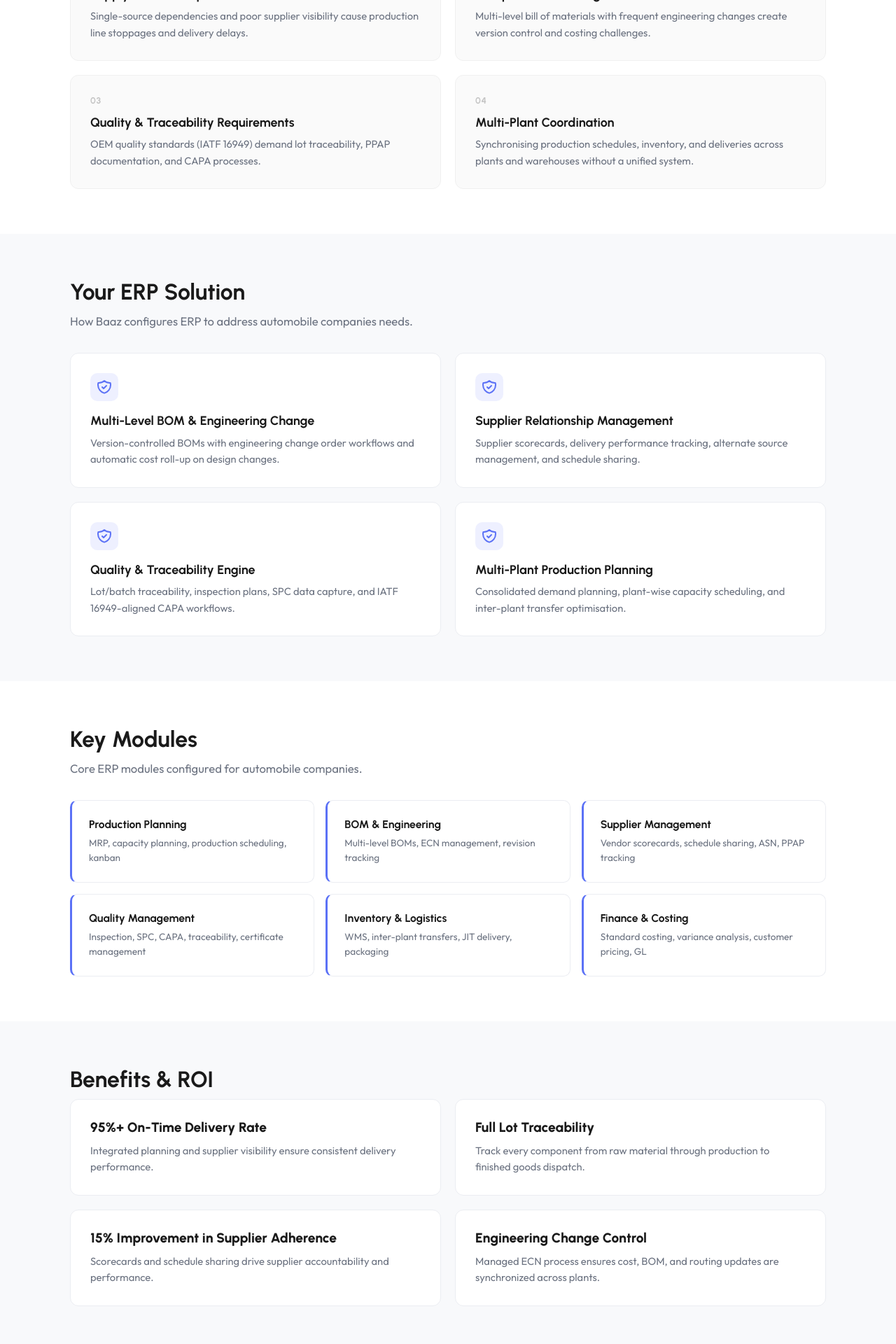
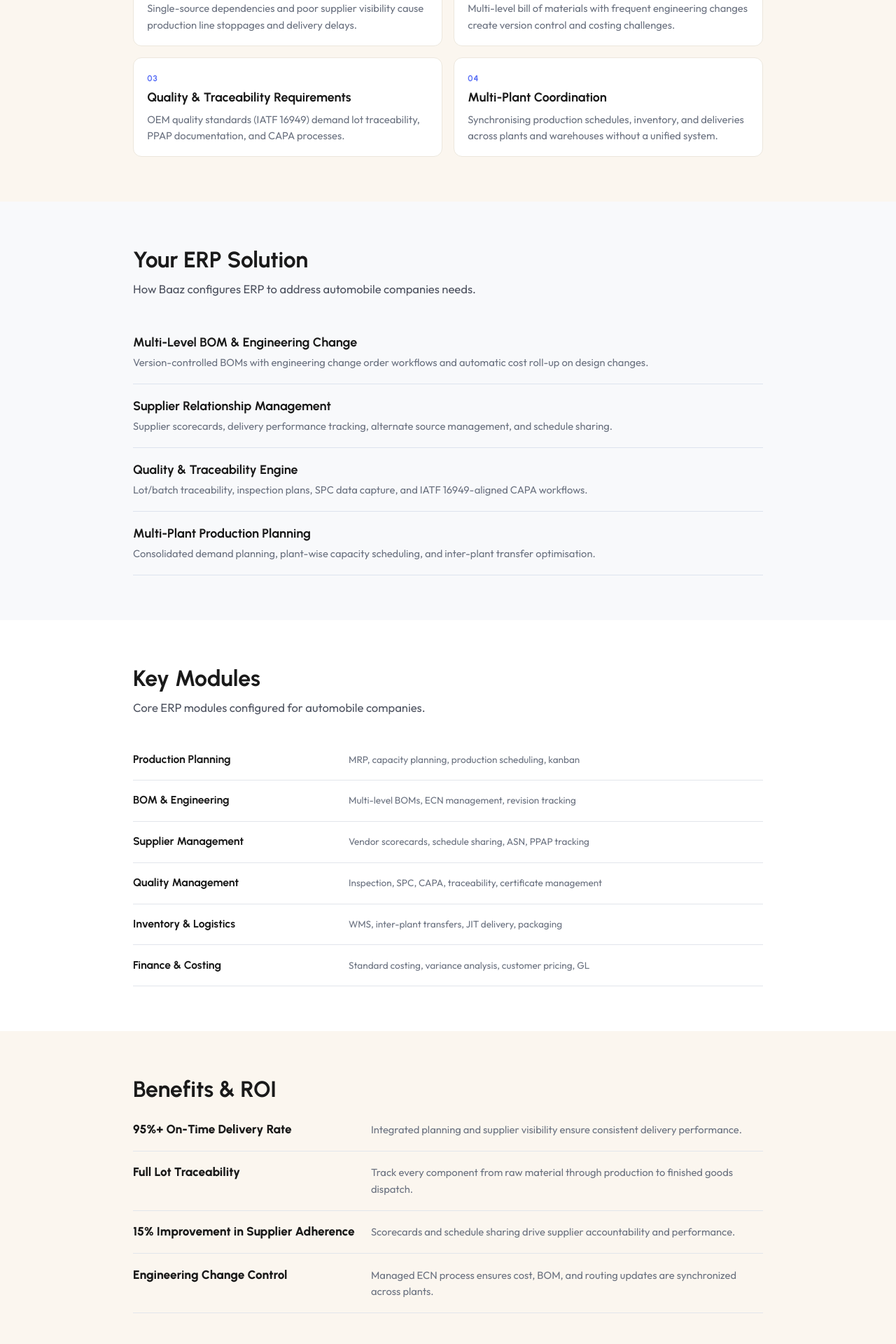
Before and after one commit to rubensavio/baazportfolio, a Next.js app: page /erp/automobile-companies in a window 1280 px wide. Shown: the part 740-2660 px from the top of the page at 70% size. Built offline with nearby package versions, Linux system fonts and the light colour scheme; no server answers.

Commit message:
Improved the erp ui and generated seo audit

```diff
--- a/app/erp/[erpSlug]/page.scss
+++ b/app/erp/[erpSlug]/page.scss
@@ -19,7 +19,7 @@
 /* ── Shared section container ── */
 .erp-section-container {
   width: calc(100% - 3rem);
-  max-width: 1080px;
+  max-width: 900px;
   margin: 0 auto;
 }
 
@@ -37,9 +37,9 @@
   font-size: clamp(0.95rem, 1.3vw, 1.08rem);
   font-weight: 400;
   line-height: 1.65;
-  color: #6b7280;
+  color: #4d525f;
   margin: 0 0 2rem;
-  max-width: 42rem;
+  max-width: 56rem;
 }
 
 /* ═══════════════════════════════════════════
@@ -136,35 +136,37 @@
    ═══════════════════════════════════════════ */
 .erp-challenges {
   padding: clamp(3rem, 5vw, 4.5rem) 0;
+  background: #fbf6ef;
 }
 
 .erp-challenges-grid {
   display: grid;
-  grid-template-columns: repeat(2, 1fr);
-  gap: 1.25rem;
+  grid-template-columns: repeat(2, minmax(0, 1fr));
+  gap: 1rem;
 }
 
 .erp-challenge-card {
-  padding: 1.75rem;
-  background: #fafafa;
-  border: 1px solid #f0f0f0;
+  padding: 1.1rem 1.2rem;
+  background: #ffffff;
+  border: 1px solid #ece7dd;
   border-radius: 12px;
-  transition: border-color 0.2s ease, box-shadow 0.2s ease;
+  transition: transform 0.2s ease, box-shadow 0.2s ease, border-color 0.2s ease;
 
   &:hover {
-    border-color: #e0e0e0;
-    box-shadow: 0 4px 20px rgba(0, 0, 0, 0.04);
+    transform: translateY(-2px);
+    border-color: #ddd5c8;
+    box-shadow: 0 8px 20px rgba(26, 26, 26, 0.06);
   }
 }
 
 .erp-challenge-number {
   font-family: var(--font-urbanist), sans-serif;
-  font-size: 0.8rem;
+  font-size: 0.75rem;
   font-weight: 700;
-  color: #c4c4c4;
-  letter-spacing: 0.05em;
-  display: block;
-  margin-bottom: 0.75rem;
+  color: #5b71f6;
+  letter-spacing: 0.08em;
+  display: inline-flex;
+  margin-bottom: 0.55rem;
 }
 
 .erp-challenge-title {
@@ -194,34 +196,22 @@
 }
 
 .erp-features-grid {
-  display: grid;
-  grid-template-columns: repeat(2, 1fr);
-  gap: 1.25rem;
+  display: flex;
+  flex-direction: column;
+  gap: 0;
 }
 
 .erp-feature-card {
-  padding: 1.75rem;
-  background: #ffffff;
-  border: 1px solid #ebedf2;
-  border-radius: 12px;
-  transition: border-color 0.2s ease, box-shadow 0.2s ease;
-
-  &:hover {
-    border-color: #d0d5e0;
-    box-shadow: 0 4px 20px rgba(0, 0, 0, 0.05);
-  }
+  padding: 1.15rem 0;
+  background: transparent;
+  border: 0;
+  border-bottom: 1px solid #dde3ee;
+  border-radius: 0;
+  border-left: 0;
 }
 
 .erp-feature-icon {
-  width: 40px;
-  height: 40px;
-  display: flex;
-  align-items: center;
-  justify-content: center;
-  background: #eef0ff;
-  border-radius: 10px;
-  margin-bottom: 1rem;
-  color: #5b71f6;
+  display: none;
 }
 
 .erp-feature-title {
@@ -229,7 +219,7 @@
   font-size: clamp(1.05rem, 1.4vw, 1.15rem);
   font-weight: 700;
   color: #1a1a1a;
-  margin: 0 0 0.5rem;
+  margin: 0 0 0.4rem;
   line-height: 1.3;
 }
 
@@ -250,22 +240,22 @@
 }
 
 .erp-modules-grid {
-  display: grid;
-  grid-template-columns: repeat(3, 1fr);
-  gap: 1rem;
+  display: flex;
+  flex-direction: column;
+  gap: 0;
 }
 
 .erp-module-card {
-  padding: 1.5rem;
-  background: #ffffff;
-  border: 1px solid #ebedf2;
-  border-radius: 10px;
-  border-left: 3px solid #5b71f6;
-  transition: box-shadow 0.2s ease;
-
-  &:hover {
-    box-shadow: 0 4px 16px rgba(0, 0, 0, 0.04);
-  }
+  padding: 1.15rem 0;
+  background: transparent;
+  border: 0;
+  border-bottom: 1px solid #e2e5eb;
+  border-radius: 0;
+  border-left: 0;
+  display: grid;
+  grid-template-columns: minmax(12rem, 18rem) 1fr;
+  gap: 1.25rem;
+  align-items: start;
 }
 
 .erp-module-name {
@@ -273,7 +263,7 @@
   font-size: clamp(0.98rem, 1.2vw, 1.08rem);
   font-weight: 700;
   color: #1a1a1a;
-  margin: 0 0 0.35rem;
+  margin: 0;
   line-height: 1.3;
 }
 
@@ -291,52 +281,34 @@
    ═══════════════════════════════════════════ */
 .erp-benefits {
   padding: clamp(3rem, 5vw, 4.5rem) 0;
-  background: #f8f9fb;
+  background: #fbf6ef;
 }
 
 .erp-benefits-grid {
-  display: grid;
-  grid-template-columns: repeat(2, 1fr);
-  gap: 1.25rem;
+  display: flex;
+  flex-direction: column;
+  gap: 0;
 }
 
 .erp-benefit-card {
-  padding: 1.75rem;
-  background: #ffffff;
-  border-radius: 12px;
-  border: 1px solid #ebedf2;
-  position: relative;
-  overflow: hidden;
-  transition: border-color 0.2s ease, box-shadow 0.2s ease;
-
-  &::before {
-    content: "";
-    position: absolute;
-    top: 0;
-    left: 0;
-    right: 0;
-    height: 3px;
-    background: linear-gradient(90deg, #5b71f6 0%, #818cf8 100%);
-    opacity: 0;
-    transition: opacity 0.2s ease;
-  }
-
-  &:hover {
-    border-color: #d0d5e0;
-    box-shadow: 0 4px 20px rgba(0, 0, 0, 0.05);
-
-    &::before {
-      opacity: 1;
-    }
-  }
+  padding: 1.15rem 0;
+  background: transparent;
+  border-radius: 0;
+  border: 0;
+  border-bottom: 1px solid #e2e5eb;
+  border-left: 0;
+  display: grid;
+  grid-template-columns: minmax(14rem, 20rem) 1fr;
+  gap: 1.25rem;
+  align-items: start;
 }
 
 .erp-benefit-title {
   font-family: var(--font-urbanist), sans-serif;
-  font-size: clamp(1.1rem, 1.5vw, 1.25rem);
+  font-size: clamp(1rem, 1.35vw, 1.12rem);
   font-weight: 800;
   color: #1a1a1a;
-  margin: 0 0 0.5rem;
+  margin: 0;
   line-height: 1.3;
 }
 
@@ -363,35 +335,32 @@
 }
 
 .erp-usecase-card {
-  display: flex;
+  display: grid;
+  grid-template-columns: auto 1fr;
   align-items: flex-start;
-  gap: 1.25rem;
-  padding: 1.75rem;
-  background: #ffffff;
-  border: 1px solid #ebedf2;
-  border-radius: 12px;
-  transition: border-color 0.2s ease, box-shadow 0.2s ease;
-
-  &:hover {
-    border-color: #d0d5e0;
-    box-shadow: 0 4px 16px rgba(0, 0, 0, 0.04);
-  }
+  gap: 0.75rem;
+  padding: 1.15rem 0;
+  background: transparent;
+  border: 0;
+  border-radius: 0;
+  border-left: 0;
+  border-bottom: 1px solid #e2e5eb;
 }
 
 .erp-usecase-index {
   flex-shrink: 0;
-  width: 40px;
-  height: 40px;
-  display: flex;
+  width: 1.6rem;
+  height: 1.6rem;
+  display: inline-flex;
   align-items: center;
   justify-content: center;
-  background: #1a1a1a;
-  color: #ffffff;
+  background: #eef0ff;
+  color: #5b71f6;
   font-family: var(--font-urbanist), sans-serif;
-  font-size: 0.85rem;
+  font-size: 0.75rem;
   font-weight: 700;
-  border-radius: 10px;
-  margin-top: 2px;
+  border-radius: 999px;
+  margin-top: 0.1rem;
 }
 
 .erp-usecase-content {
@@ -422,7 +391,7 @@
    ═══════════════════════════════════════════ */
 .erp-related {
   width: calc(100% - 3rem);
-  max-width: 1080px;
+  max-width: 900px;
   margin: 0 auto;
   padding: 2rem 0;
 }
@@ -449,12 +418,6 @@
 /* ═══════════════════════════════════════════
    Responsive
    ═══════════════════════════════════════════ */
-@media (max-width: 1024px) {
-  .erp-modules-grid {
-    grid-template-columns: repeat(2, 1fr);
-  }
-}
-
 @media (max-width: 768px) {
   .erp-section-container {
     width: calc(100% - 2rem);
@@ -467,18 +430,18 @@
     border-radius: 1rem;
   }
 
-  .erp-challenges-grid,
-  .erp-features-grid,
-  .erp-benefits-grid {
+  .erp-related {
+    width: calc(100% - 2rem);
+  }
+
+  .erp-challenges-grid {
     grid-template-columns: 1fr;
   }
 
-  .erp-modules-grid {
+  .erp-module-card,
+  .erp-benefit-card {
     grid-template-columns: 1fr;
-  }
-
-  .erp-related {
-    width: calc(100% - 2rem);
+    gap: 0.45rem;
   }
 }
 
```
Also changed, not shown: app/erp/page.scss (+3 -7 lines), 2 other files (tests, documents, lock files or other folders).
